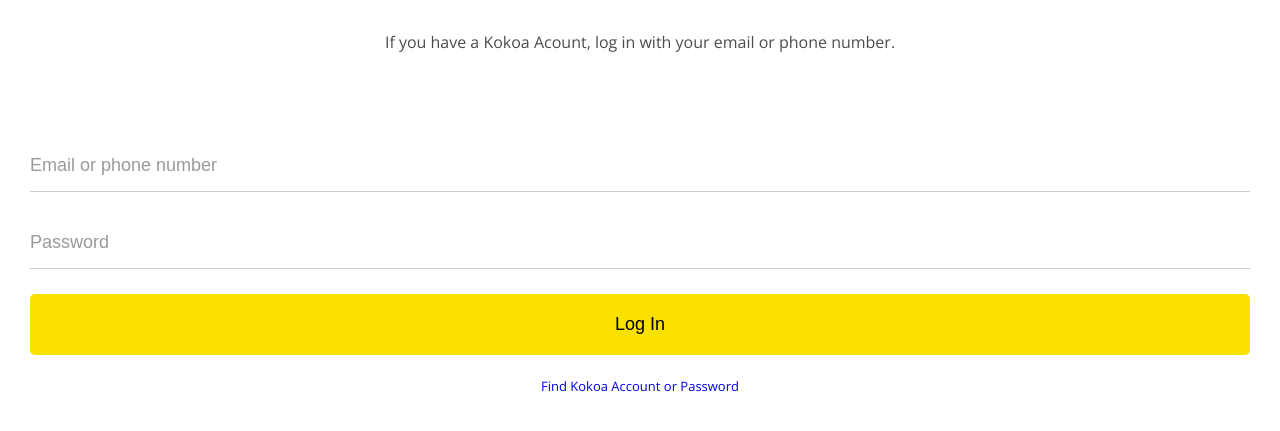
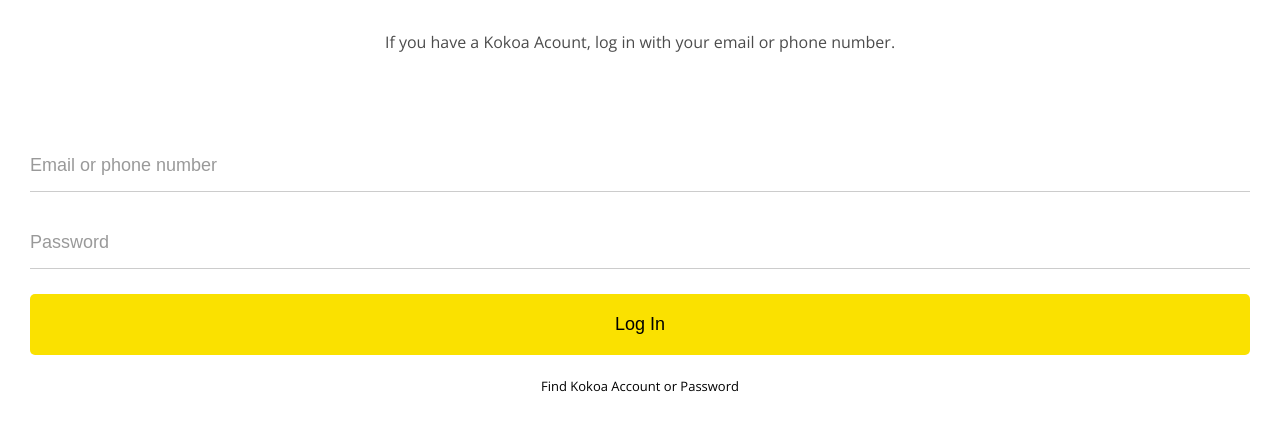
Before and after one commit to BestSanghyeon/kokoa-clone, a plain HTML site: page index.html in a window 1280 px wide. Shown: the part 147-578 px from the top of the page. Drawn offline with nearby package versions, Linux system fonts and the light colour scheme.

Commit message:
Edit index.hhtml

```diff
--- a/css/styles.css
+++ b/css/styles.css
@@ -60,6 +60,7 @@ body {
 
 #login-form a {
   text-align: center;
-  text-decoration: inherit;
+  text-decoration: none;
+  color: inherit;
   font-size: 13px;
 }
```
